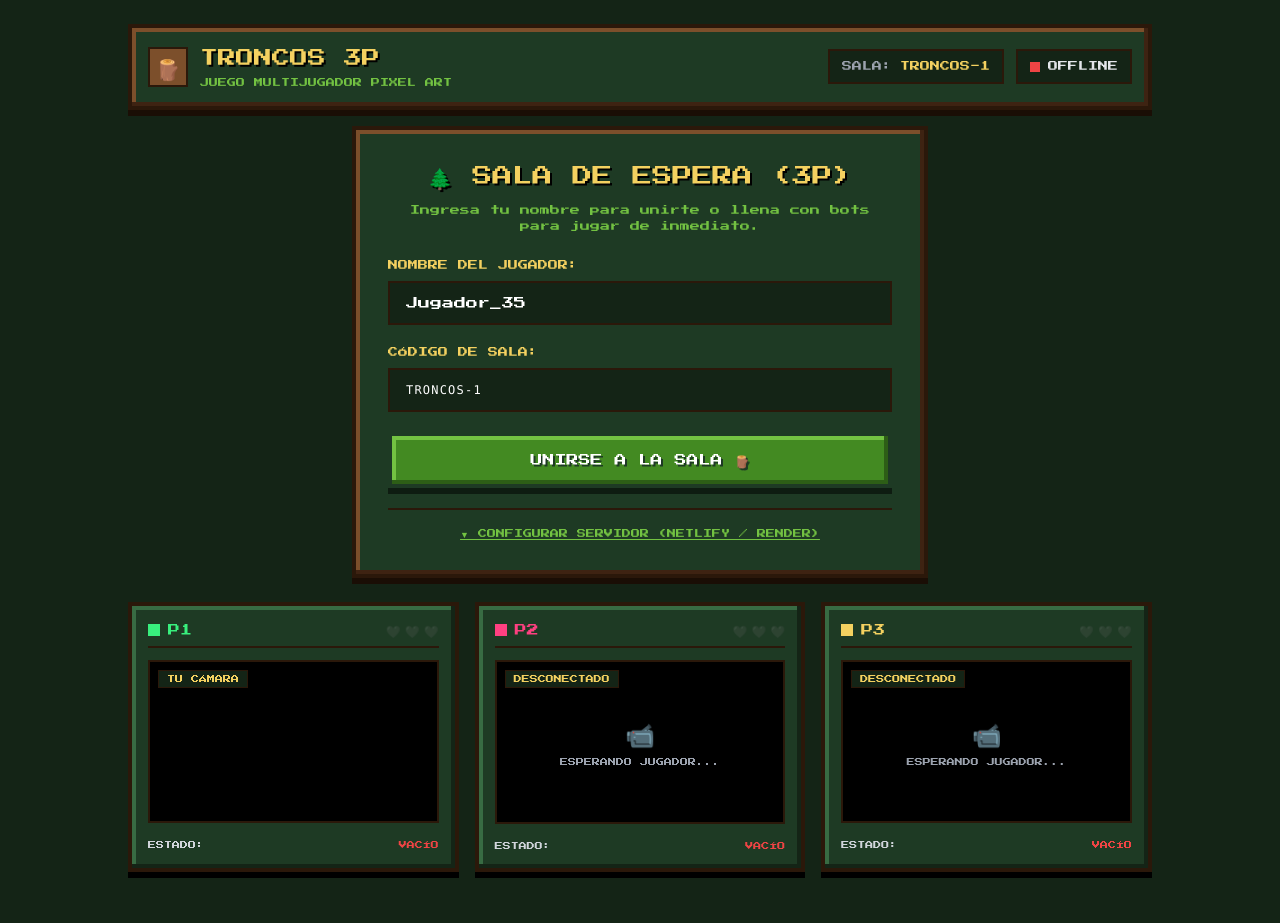
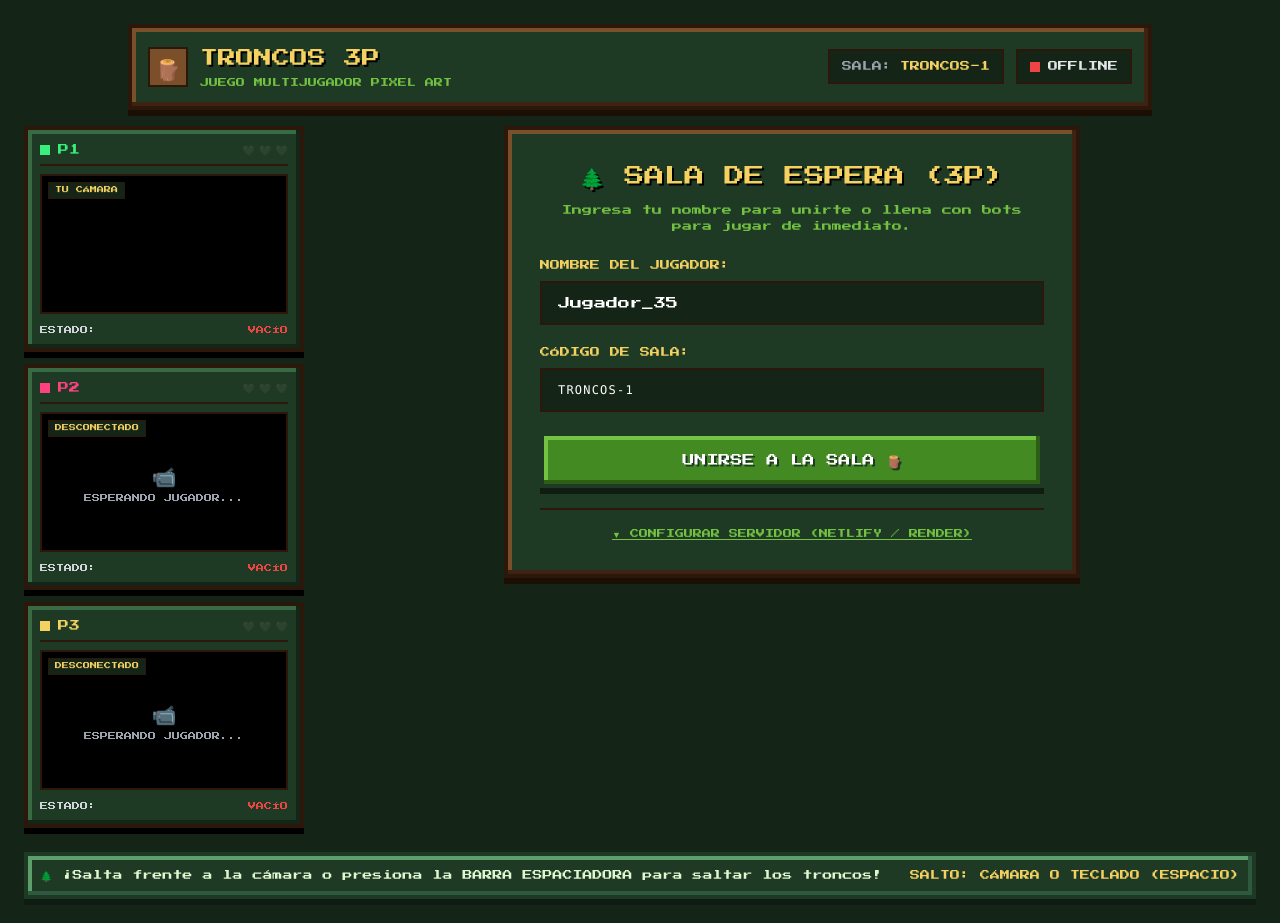
Before and after one commit to JuanPersig/troncos, a React (Vite) app: page / in a window 1280 px wide. Before the commit the page ends 896 px from the top, so only its background shows below. Built offline with nearby package versions, Linux system fonts and the light colour scheme; no server answers.

Commit message:
Layout: vertical left webcam sidebar, enlarged 1080x400 centered arena, instruction bar in page footer

```diff
--- a/App.tsx
+++ b/App.tsx
@@ -205,9 +205,98 @@ const App: React.FC = () => {
         </div>
       </header>
 
-      {/* LOBBY MODAL / OVERLAY */}
+      {/* 2-COLUMN MAIN LAYOUT: VERTICAL WEBCAMS SIDEBAR ON LEFT, ARENA/LOBBY IN CENTER */}
+      <div className="w-full max-w-[1400px] flex flex-col lg:flex-row gap-6 items-start justify-center">
+
+        {/* LEFT COLUMN: VERTICAL STACK OF 3 WEBCAM CARDS */}
+        <aside className="w-full lg:w-[280px] shrink-0 flex flex-col gap-3">
+          {[0, 1, 2].map((slotIdx) => {
+            const p = players.find(player => player.slot === slotIdx);
+            const style = slotStyles[slotIdx];
+            const isLocal = playerSlot !== null ? slotIdx === playerSlot : slotIdx === 0;
+            const remoteStream = remoteStreams[slotIdx];
+
+            return (
+              <div
+                key={slotIdx}
+                className={`pixel-card p-3 flex flex-col gap-2 border-2 ${style.border}`}
+              >
+                {/* PLAYER HEADER & BADGE */}
+                <div className="flex items-center justify-between border-b-2 border-[#2b180a] pb-1.5">
+                  <div className="flex items-center gap-2">
+                    <span className={`w-2.5 h-2.5 ${style.bg}`} />
+                    <span className={`text-[11px] ${style.text}`}>
+                      {p ? p.name : `P${slotIdx + 1}`}
+                    </span>
+                  </div>
+
+                  {/* PIXEL LIVES (❤️ ❤️ ❤️) */}
+                  <div className="flex items-center gap-1 text-[10px]">
+                    {[1, 2, 3].map((heart) => (
+                      <span key={heart} className={p && p.lives >= heart ? 'opacity-100' : 'opacity-20 grayscale'}>
+                        ❤️
+                      </span>
+                    ))}
+                  </div>
+                </div>
+
+                {/* WEBCAM VIDEO DISPLAY CONTAINER */}
+                <div className="relative w-full aspect-video bg-black border-2 border-[#2b180a] flex items-center justify-center overflow-hidden">
+                  {isLocal ? (
+                    /* LOCAL WEBCAM FEED */
+                    <video
+                      ref={localVideoRef}
+                      autoPlay
+                      playsInline
+                      muted
+                      className="w-full h-full object-cover scale-x-[-1]"
+                    />
+                  ) : remoteStream ? (
+                    /* REMOTE PLAYER WEBCAM STREAM (WebRTC) */
+                    <video
+                      ref={(el) => {
+                        if (el && remoteStream && el.srcObject !== remoteStream) {
+                          el.srcObject = remoteStream;
+                        }
+                      }}
+                      autoPlay
+                      playsInline
+                      className="w-full h-full object-cover scale-x-[-1]"
+                    />
+                  ) : (
+                    /* AVATAR / BOT PREVIEW */
+                    <div className="flex flex-col items-center gap-1 text-center p-2">
+                      <div className="text-xl">
+                        {p?.isBot ? '🤖' : '📹'}
+                      </div>
+                      <span className="text-[8px] text-gray-400">
+                        {p?.isBot ? 'BOT SIMULADO' : p ? 'ESPERANDO CÁMARA...' : 'ESPERANDO JUGADOR...'}
+                      </span>
+                    </div>
+                  )}
+
+                  {/* OVERLAY BADGE */}
+                  <div className="absolute top-1.5 left-1.5 bg-[#142416] px-1.5 py-0.5 text-[7px] text-[#f4d160] border border-[#2b180a]">
+                    {isLocal ? 'TU CÁMARA' : p ? p.name : 'DESCONECTADO'}
+                  </div>
+                </div>
+
+                {/* PLAYER STATUS FOOTER */}
+                <div className="flex items-center justify-between text-[8px] pt-0.5 text-gray-300">
+                  <span>ESTADO:</span>
+                  <span className={p && p.lives > 0 ? 'text-green-400' : 'text-red-500'}>
+                    {p ? (p.lives > 0 ? 'EN JUEGO' : 'ELIMINADO') : 'VACÍO'}
+                  </span>
+                </div>
+              </div>
+            );
+          })}
+        </aside>
+
+        {/* CENTER / RIGHT COLUMN: LOBBY OR GAME ARENA */}
+        <main className="flex-1 w-full flex flex-col items-center justify-center">
           {inLobby ? (
-        <main className="w-full max-w-xl pixel-border-wood bg-[#1e3a24] p-6 md:p-8 my-auto">
+            <div className="w-full max-w-xl pixel-border-wood bg-[#1e3a24] p-6 md:p-8">
               <div className="text-center mb-6">
                 <h2 className="text-base md:text-xl text-[#f4d160] pixel-text-shadow mb-3">
                   🌲 SALA DE ESPERA (3P)
@@ -376,11 +465,9 @@ const App: React.FC = () => {
                   )}
                 </div>
               )}
-        </main>
+            </div>
           ) : (
-        /* MAIN GAME & HUD DISPLAY */
-        <main className="w-full max-w-5xl flex flex-col items-center gap-6">
-          {/* GAME ARENA CANVAS */}
+            /* GAME ARENA CANVAS */
             <DinoGame
               roomCode={roomCode}
               localSlot={playerSlot ?? 0}
@@ -389,93 +476,15 @@ const App: React.FC = () => {
               isCountdownActive={countdown !== null}
               localStream={localStream}
             />
+          )}
         </main>
-      )}
-
-      {/* 3 PLAYER WEBCAM & HUD CARDS GRID (ALWAYS VISIBLE AT ALL TIMES) */}
-      <section className="w-full max-w-5xl grid grid-cols-1 md:grid-cols-3 gap-4 mt-6">
-        {[0, 1, 2].map((slotIdx) => {
-          const p = players.find(player => player.slot === slotIdx);
-          const style = slotStyles[slotIdx];
-          const isLocal = playerSlot !== null ? slotIdx === playerSlot : slotIdx === 0;
-          const remoteStream = remoteStreams[slotIdx];
-
-          return (
-            <div
-              key={slotIdx}
-              className={`pixel-card p-4 flex flex-col gap-3 border-2 ${style.border}`}
-            >
-              {/* PLAYER HEADER & BADGE */}
-              <div className="flex items-center justify-between border-b-2 border-[#2b180a] pb-2">
-                <div className="flex items-center gap-2">
-                  <span className={`w-3 h-3 ${style.bg}`} />
-                  <span className={`text-xs ${style.text}`}>
-                    {p ? p.name : `P${slotIdx + 1}`}
-                  </span>
       </div>
 
-                {/* PIXEL LIVES (❤️ ❤️ ❤️) */}
-                <div className="flex items-center gap-1 text-xs">
-                  {[1, 2, 3].map((heart) => (
-                    <span key={heart} className={p && p.lives >= heart ? 'opacity-100' : 'opacity-20 grayscale'}>
-                      ❤️
-                    </span>
-                  ))}
-                </div>
-              </div>
-
-              {/* WEBCAM VIDEO DISPLAY CONTAINER */}
-              <div className="relative w-full aspect-video bg-black border-2 border-[#2b180a] flex items-center justify-center overflow-hidden">
-                {isLocal ? (
-                  /* LOCAL WEBCAM FEED */
-                  <video
-                    ref={localVideoRef}
-                    autoPlay
-                    playsInline
-                    muted
-                    className="w-full h-full object-cover scale-x-[-1]"
-                  />
-                ) : remoteStream ? (
-                  /* REMOTE PLAYER WEBCAM STREAM (WebRTC) */
-                  <video
-                    ref={(el) => {
-                      if (el && remoteStream && el.srcObject !== remoteStream) {
-                        el.srcObject = remoteStream;
-                      }
-                    }}
-                    autoPlay
-                    playsInline
-                    className="w-full h-full object-cover scale-x-[-1]"
-                  />
-                ) : (
-                  /* AVATAR / BOT PREVIEW */
-                  <div className="flex flex-col items-center gap-2 text-center p-3">
-                    <div className="text-2xl">
-                      {p?.isBot ? '🤖' : '📹'}
-                    </div>
-                    <span className="text-[8px] text-gray-400">
-                      {p?.isBot ? 'BOT SIMULADO' : p ? 'ESPERANDO CÁMARA...' : 'ESPERANDO JUGADOR...'}
-                    </span>
-                  </div>
-                )}
-
-                {/* OVERLAY BADGE */}
-                <div className="absolute top-2 left-2 bg-[#142416] px-2 py-0.5 text-[8px] text-[#f4d160] border border-[#2b180a]">
-                  {isLocal ? 'TU CÁMARA' : p ? p.name : 'DESCONECTADO'}
-                </div>
-              </div>
-
-              {/* PLAYER STATUS FOOTER */}
-              <div className="flex items-center justify-between text-[8px] pt-1 text-gray-300">
-                <span>ESTADO:</span>
-                <span className={p && p.lives > 0 ? 'text-green-400' : 'text-red-500'}>
-                  {p ? (p.lives > 0 ? 'EN JUEGO' : 'ELIMINADO') : 'VACÍO'}
-                </span>
-              </div>
-            </div>
-          );
-        })}
-      </section>
+      {/* FOOTER INSTRUCTION BAR AT VERY BOTTOM OF THE ENTIRE PAGE */}
+      <footer className="w-full max-w-[1400px] mt-6 bg-[#1e3a24] pixel-border-green p-3 text-[10px] text-[#e0f8cf] font-pixel flex flex-col sm:flex-row items-center justify-between gap-2 text-center">
+        <span>🌲 ¡Salta frente a la cámara o presiona la BARRA ESPACIADORA para saltar los troncos!</span>
+        <span className="text-[#f4d160]">SALTO: CÁMARA O TECLADO (ESPACIO)</span>
+      </footer>
 
       {/* COUNTDOWN OVERLAY */}
       {countdown !== null && (
--- a/components/DinoGame.tsx
+++ b/components/DinoGame.tsx
@@ -68,16 +68,16 @@ interface GameEngineState {
 // --- CONSTANTS ---
 
 const GAME_CONFIG = {
-    CANVAS_WIDTH: 850,
-    CANVAS_HEIGHT: 320,
-    GROUND_Y: 245,
-    GRAVITY: 3800,
-    JUMP_FORCE: 960,
-    INITIAL_SPEED: 420,
-    MAX_SPEED: 1200,
+    CANVAS_WIDTH: 1080,
+    CANVAS_HEIGHT: 400,
+    GROUND_Y: 310,
+    GRAVITY: 3600,
+    JUMP_FORCE: 940,
+    INITIAL_SPEED: 460,
+    MAX_SPEED: 1300,
     SPEED_INCREMENT: 8,
-    PLAYER_GROUND_Y: 200,
-    PLAYER_SPACING_X: [70, 120, 170], // X positions for P1, P2, P3
+    PLAYER_GROUND_Y: 260,
+    PLAYER_SPACING_X: [90, 160, 230], // X positions for P1, P2, P3
     PLAYER_COLORS: [
         { primary: '#38ef7d', secondary: '#11998e', shirt: '#00c2cb', tag: 'P1' },
         { primary: '#ff4081', secondary: '#c2185b', shirt: '#ff80ab', tag: 'P2' },
@@ -249,17 +249,17 @@ class Tronco {
         this.type = type;
 
         if (type === 'large') {
-            this.width = 52;
-            this.height = 46;
-            this.y = GAME_CONFIG.GROUND_Y - 46;
+            this.width = 56;
+            this.height = 50;
+            this.y = GAME_CONFIG.GROUND_Y - 50;
         } else if (type === 'double') {
-            this.width = 76;
-            this.height = 36;
-            this.y = GAME_CONFIG.GROUND_Y - 36;
+            this.width = 86;
+            this.height = 40;
+            this.y = GAME_CONFIG.GROUND_Y - 40;
         } else {
-            this.width = 44;
-            this.height = 36;
-            this.y = GAME_CONFIG.GROUND_Y - 36;
+            this.width = 48;
+            this.height = 40;
+            this.y = GAME_CONFIG.GROUND_Y - 40;
         }
         this.active = true;
     }
```
Lines whose indentation alone changed are shown as unchanged.
